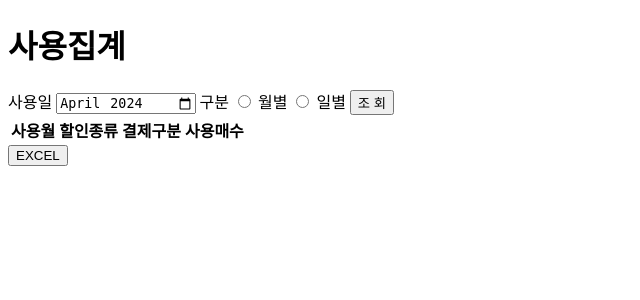
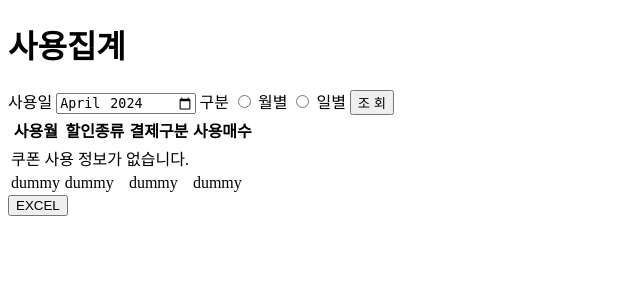
Before and after one commit to redraoh/git6a_final_project_A, a FastAPI app: page /cplist in a window 1280 px wide. Shown: the top 300 px of the page, without its empty margins (0-640 px from the left). Run offline with FastAPI, Linux system fonts and the light colour scheme; tables that the repository leaves empty hold one stand-in row (values such as "Sample post"); lists and menus that the app fills with data are empty.

Commit message:
add dummy and data info

```diff
--- a/views/templates/slct_car.html
+++ b/views/templates/slct_car.html
@@ -17,6 +17,11 @@
             <th>차량번호</th>
             <th>입차시간</th>
             <th>입구명</th>
+        </tr>
+        <tr>
+            <td>dummy</td>
+            <td>dummy</td>
+            <td>dummy</td>
         </tr>
     </table>
 
--- a/views/templates/slct_cp.html
+++ b/views/templates/slct_cp.html
@@ -18,6 +18,19 @@
         <th>결제구분</th>
         <th>사용매수</th>
     </tr>
+    {% if row %}{% else %}
+        <tr>
+            <td colspan="3">쿠폰 사용 정보가 없습니다.</td>
+        </tr>
+    {% endif %}
+    {% for cp in cplist %}
+    <tr>
+        <td>dummy</td>
+        <td>dummy</td>
+        <td>dummy</td>
+        <td>dummy</td>
+    </tr>
+    {% endfor %}
 </table>
 
 <button>EXCEL</button>
```
